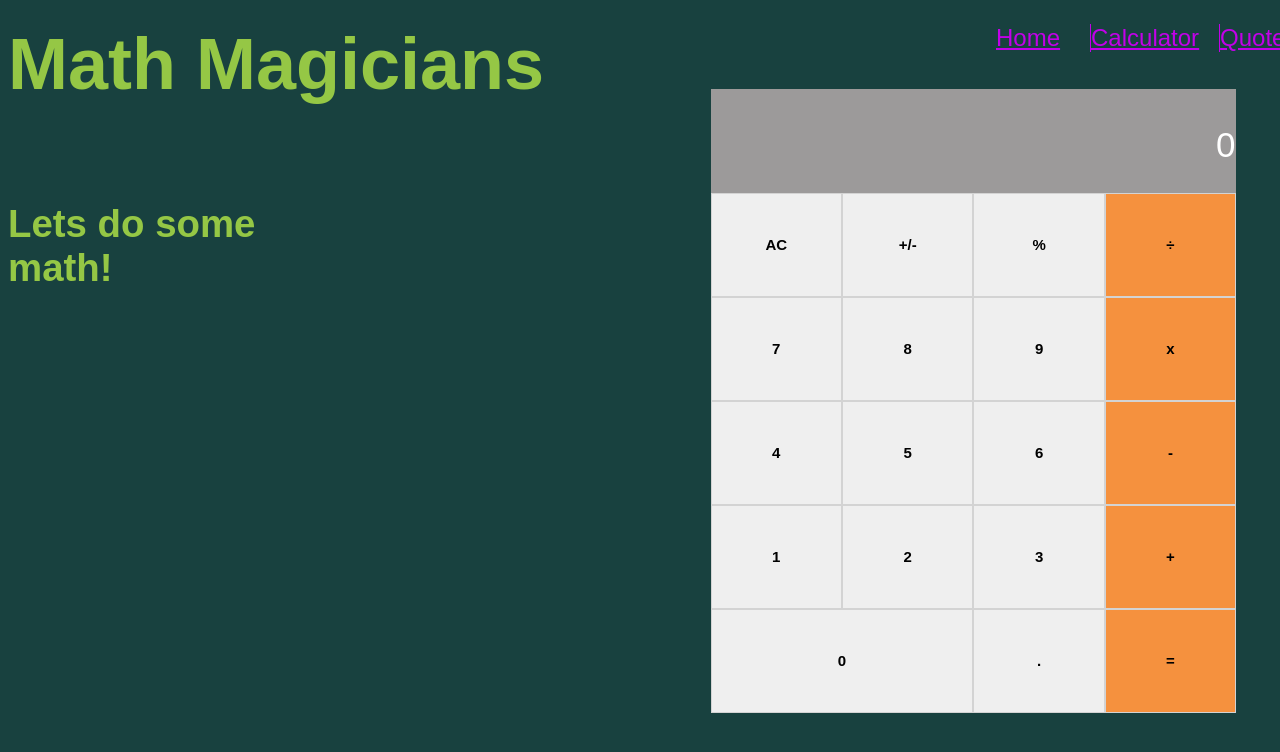
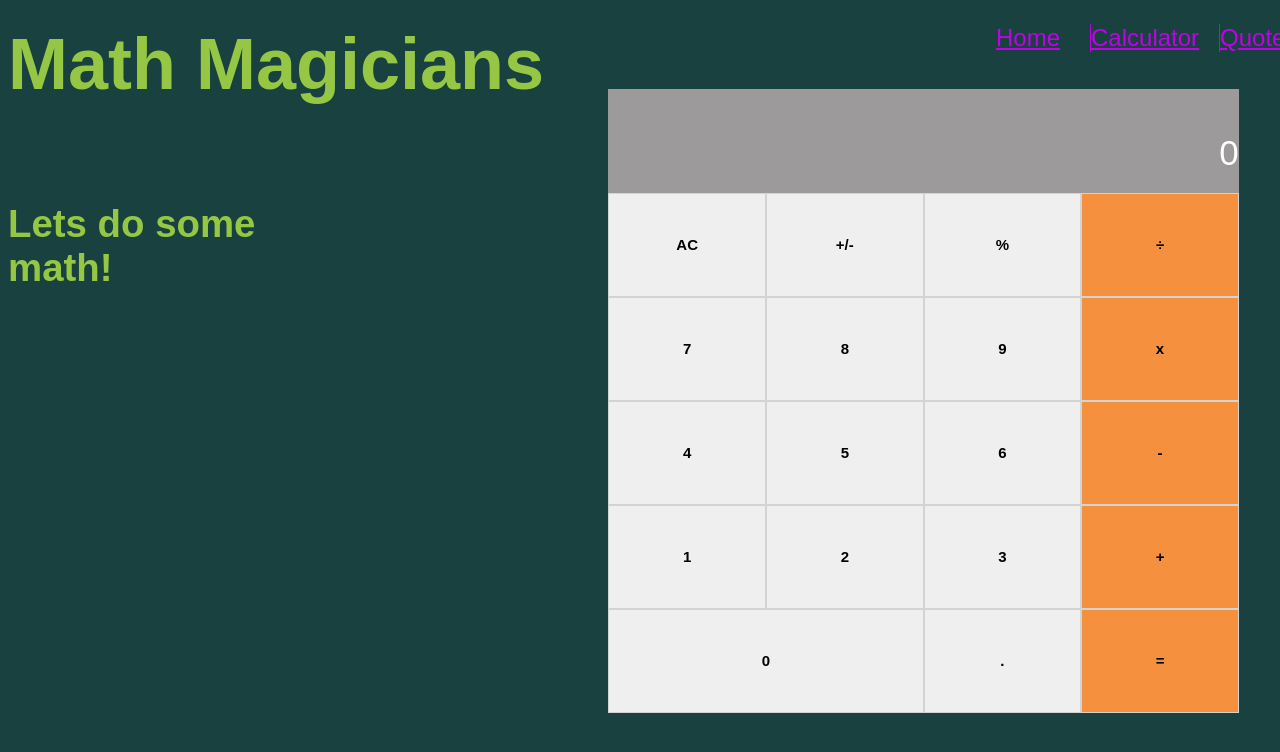
Before and after one commit to Danieldotcomcoder/Math-magicians, a React (Create React App) app: page /calculator in a window 1280 px wide. Shown: the top 752 px of the page. Built offline with nearby package versions, Linux system fonts and the light colour scheme.

Commit message:
Fix: Calculator Size

```diff
--- a/src/components/myStyles.css
+++ b/src/components/myStyles.css
@@ -11,9 +11,9 @@
   justify-content: center;
   align-content: center;
   min-height: 50vh;
-  grid-template-columns: repeat(4, 22%);
+  grid-template-columns: repeat(4, 25%);
   grid-template-rows: repeat(5, 13vh);
-  margin-left: 10%;
+  margin-right: 5%;
 }
 
 .calc-output {
@@ -21,8 +21,8 @@
   background-color: rgb(156, 154, 154);
   height: 13vh;
   font-size: 40px;
-  width: 79%;
-  margin-left: 15.5%;
+  width: 95%;
+  margin-right: 0%;
 }
 
 .calc-result {
```
